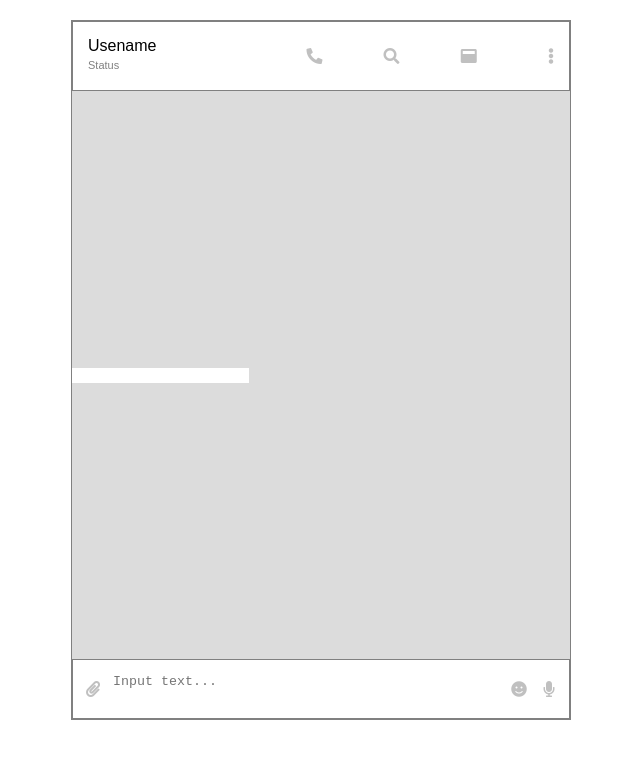
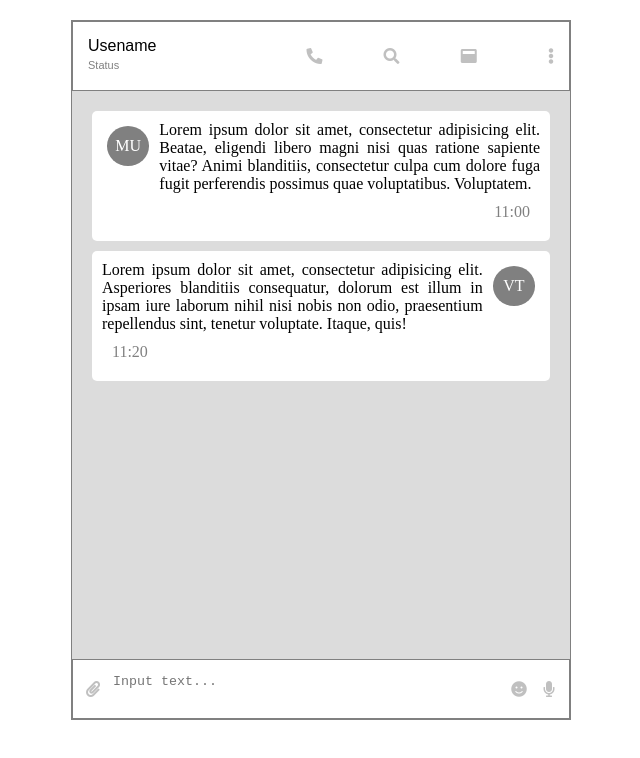
Before and after one commit to Elena-I/timeline-pj, a website built with webpack: page src/index.html in a window 1280 px wide. Shown: the whole page, without its empty margins (319-959 px from the left). Built offline with nearby package versions, Linux system fonts and the light colour scheme.

Commit message:
commit #3

```diff
--- a/src/index.html
+++ b/src/index.html
@@ -39,9 +39,21 @@
       </header>
       <div class="content">
         <div class="user">
-          <div class="user__avatar"></div>
-          <div class="user__text">
-            <input type="text" />
+          <div class="user__messadge">
+            <div class="user__message-text">
+              <p class="user__avatar">MU</p>
+              <p class="user__text-messadge">Lorem ipsum dolor sit amet, consectetur adipisicing elit. Beatae, eligendi libero magni nisi quas ratione sapiente vitae? Animi blanditiis, consectetur culpa cum dolore fuga fugit perferendis possimus quae voluptatibus. Voluptatem.</p>
+            </div>
+            <p class="user__time-online">11:00</p>
+          </div>
+        </div>
+        <div class="user">
+          <div class="user__messadge">
+            <div class="user__message-text user__message-text_answer">
+              <p class="user__avatar user__avatar_answer">VT</p>
+              <p class="user__text-messadge">Lorem ipsum dolor sit amet, consectetur adipisicing elit. Asperiores blanditiis consequatur, dolorum est illum in ipsam iure laborum nihil nisi nobis non odio, praesentium repellendus sint, tenetur voluptate. Itaque, quis!</p>
+            </div>
+            <p class="user__time-online user__time-online_answer">11:20</p>
           </div>
         </div>
       </div>
--- a/src/styles/app.scss
+++ b/src/styles/app.scss
@@ -29,7 +29,6 @@ $fa-font-path: "../webfonts";
     display: none;
   }
 }
-
 
 .menu {
   display: flex;
@@ -113,3 +112,62 @@ $fa-font-path: "../webfonts";
     width: 100%;
   }
 }
+
+.content {
+  flex: auto;
+  margin: 10px;
+}
+
+.user {
+  margin: 10px;
+  &__messadge {
+    display: flex;
+    flex-direction: column;
+    background: #FFFFFF;
+    padding: 10px;
+    border-radius: 5px;
+  }
+
+  &__message-text {
+    display: flex;
+    flex-direction: row;
+
+    &_answer {
+      flex-direction: row-reverse;
+    }
+  }
+
+  &__avatar {
+    display: flex;
+    flex-direction: column;
+    justify-content: center;
+    align-items: center;
+    width: 10%;
+    height: 40px;
+    background: grey;
+    margin: 5px 10px 5px 5px;
+    border-radius: 50%;
+    color: #FFFFFF;
+
+    &_answer {
+      margin: 5px 5px 5px 10px;
+    }
+  }
+
+  &__text-messadge {
+    text-align: justify;
+    width: 90%;
+  }
+
+  &__time-online {
+    display: flex;
+    flex-direction: row;
+    justify-content: flex-end;
+    color: grey;
+    margin: 10px;
+
+    &_answer {
+      flex-direction: row-reverse;
+    }
+  }
+}
```
